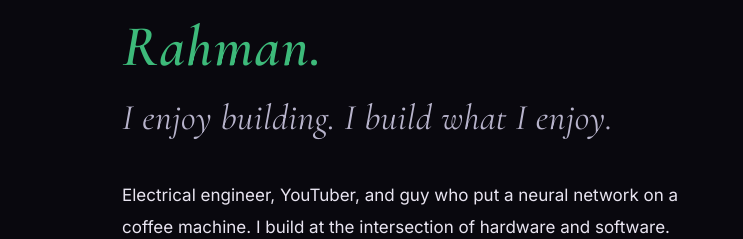
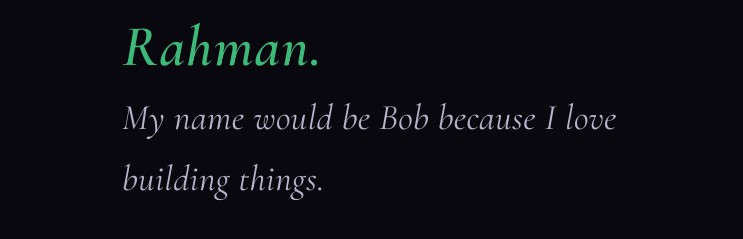
Before and after one commit to afnanr-exe/afnanr-exe.github.io, a plain HTML site: page index.html in a window 1280 px wide. Shown: the part 294-533 px from the top of the page, 0-743 px from the left. Drawn offline with nearby package versions, Linux system fonts and the light colour scheme.

Commit message:
Update hero role description in index.html

```diff
--- a/index.html
+++ b/index.html
@@ -352,7 +352,7 @@
       <div class="hero-left">
         <div class="eyebrow">Software · Electrical Engineering · ML</div>
         <h1><span class="first-name">Afnan</span><em>Rahman.</em></h1>
-        <div class="hero-role">I enjoy building. I build what I enjoy.</div>
+        <div class="hero-role">My name would be Bob because I love building things.</div>
         <p class="hero-sub">
           Electrical engineer, YouTuber, and guy who put a neural network on a coffee machine. I build at the intersection of hardware and software. Sometimes it works on the first try, usually it doesn't, always ends up on the channel. TMU EE grad, open to work.
         </p>
```
